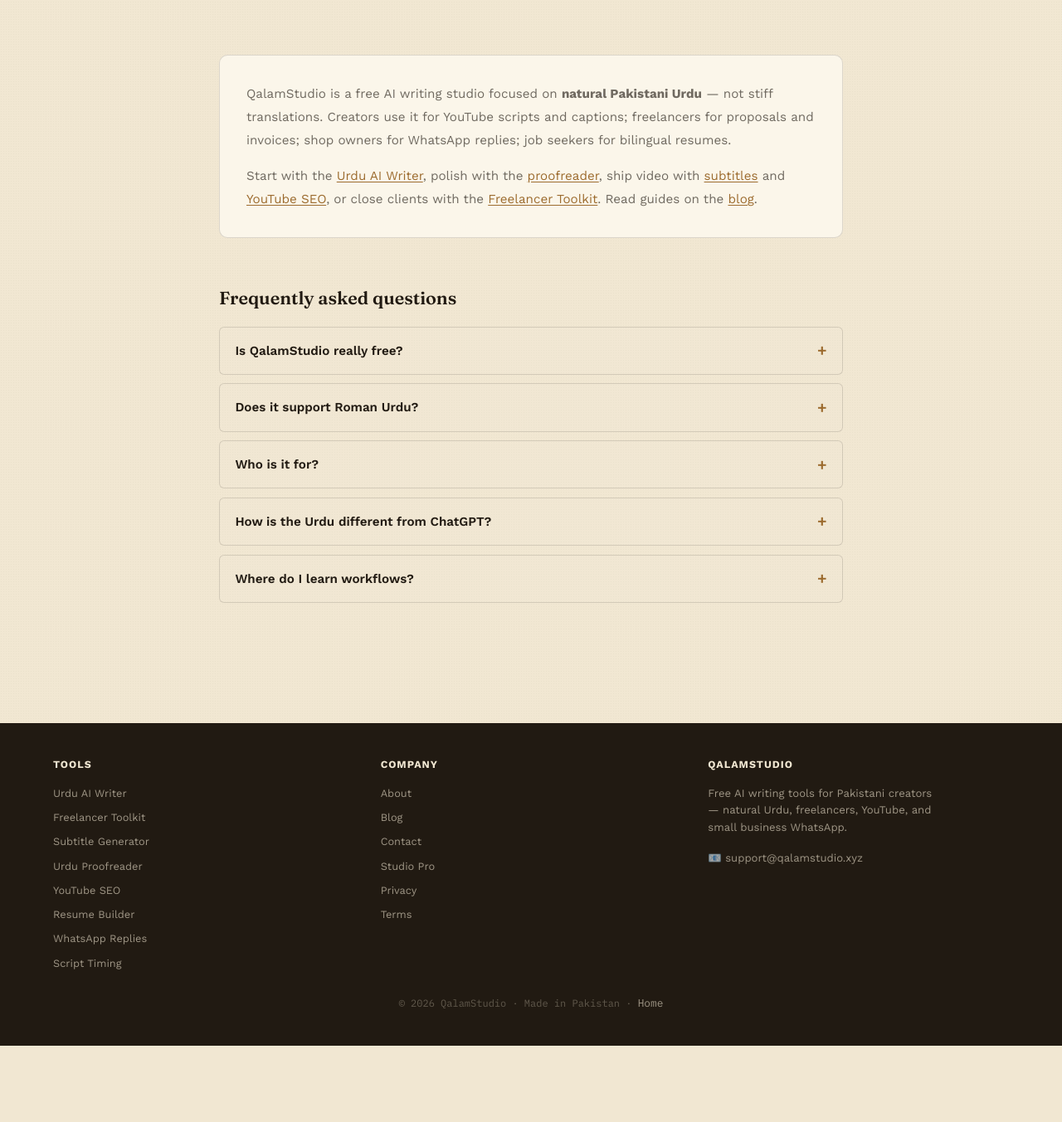
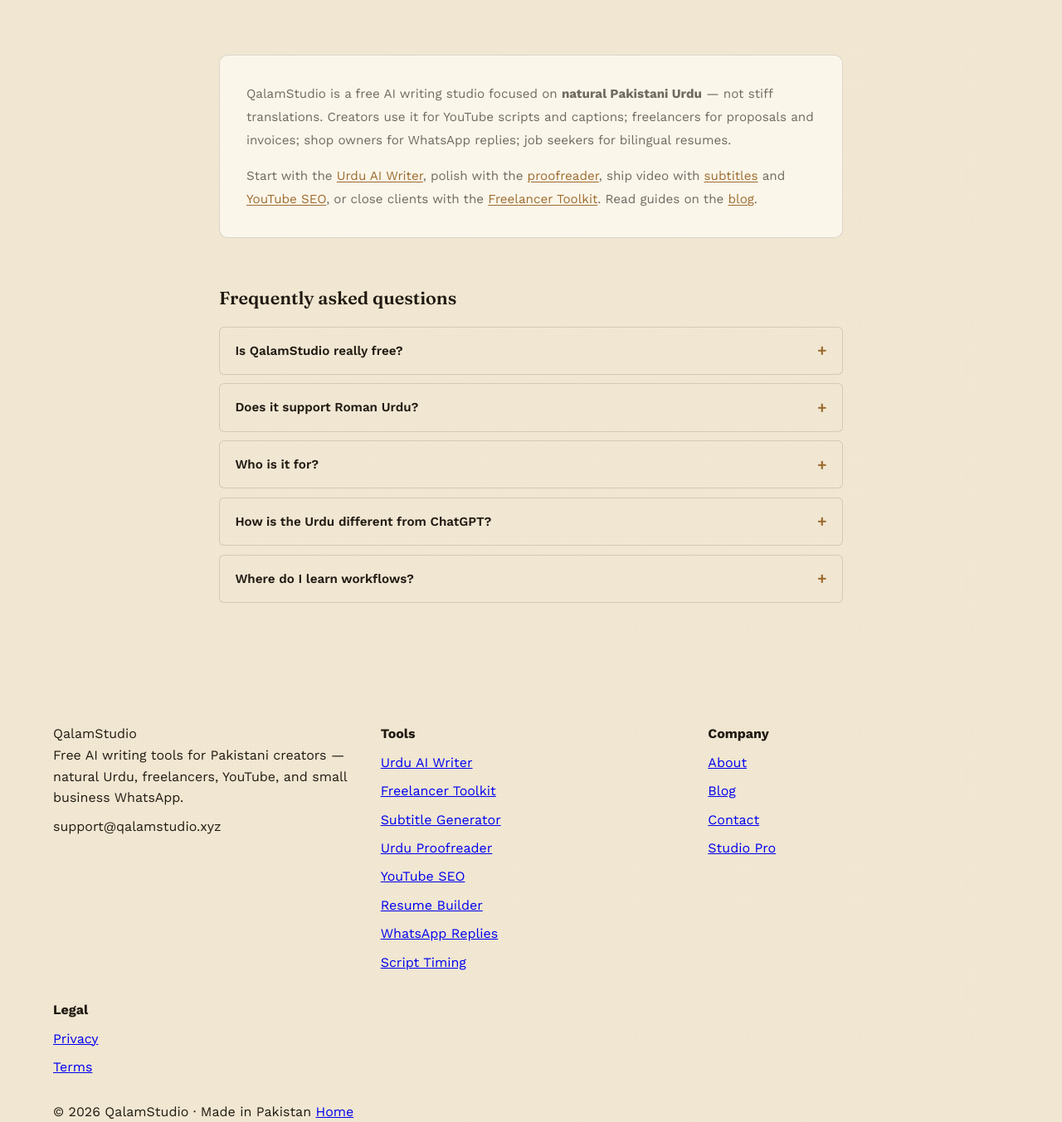
Before and after one commit to faisalchaudhary411/writing-studio, a Flask app: page / in a window 1280 px wide. Shown: the part 2600-3953 px from the top of the page at 83% size. Before the commit the page ends 3861 px from the top, so only its background shows below. Run offline with Flask 3, Linux system fonts and the light colour scheme; some libraries are stand-ins or nearby versions; some web fonts are replaced.

Commit message:
Add files via upload

```diff
--- a/templates/base.html
+++ b/templates/base.html
@@ -31,7 +31,7 @@
   <link rel="icon" type="image/png" sizes="96x96" href="{{ url_for('static', filename='favicons/favicon-96x96.png') }}">
   <link rel="apple-touch-icon" sizes="180x180" href="{{ url_for('static', filename='favicons/apple-touch-icon.png') }}">
   <link rel="manifest" href="{{ url_for('static', filename='favicons/site.webmanifest') }}">
-  <meta name="theme-color" content="#211A12">
+  <meta name="theme-color" content="#F7F6F3">
   {% if session.get('admin_auth') %}<meta name="csrf-token" content="{{ csrf_token() }}">{% endif %}
 
   <!-- Google Search Console -->
@@ -187,36 +187,42 @@
     </div>
 
     <!-- Footer -->
-    <footer class="footer">
+    <footer class="site-footer">
       <div class="container">
         <div class="footer-grid">
-          <div class="footer-col">
-            <div class="footer-heading">Tools</div>
-            <a href="{{ url_for('urdu_writer') }}" class="footer-link">Urdu AI Writer</a>
-            <a href="{{ url_for('freelancer') }}" class="footer-link">Freelancer Toolkit</a>
-            <a href="{{ url_for('subtitles') }}" class="footer-link">Subtitle Generator</a>
-            <a href="{{ url_for('proofread') }}" class="footer-link">Urdu Proofreader</a>
-            <a href="{{ url_for('youtube_seo') }}" class="footer-link">YouTube SEO</a>
-            <a href="{{ url_for('resume') }}" class="footer-link">Resume Builder</a>
-            <a href="{{ url_for('whatsapp_replies') }}" class="footer-link">WhatsApp Replies</a>
-            <a href="{{ url_for('script_timing') }}" class="footer-link">Script Timing</a>
+          <div>
+            <div class="footer-brand">QalamStudio</div>
+            <p class="footer-desc">Free AI writing tools for Pakistani creators — natural Urdu, freelancers, YouTube, and small business WhatsApp.</p>
+            <p class="footer-desc" style="margin-top:0.6rem">support@qalamstudio.xyz</p>
           </div>
           <div class="footer-col">
-            <div class="footer-heading">Company</div>
-            <a href="{{ url_for('about') }}" class="footer-link">About</a>
-            <a href="{{ url_for('blog') }}" class="footer-link">Blog</a>
-            <a href="{{ url_for('contact') }}" class="footer-link">Contact</a>
-            <a href="{{ url_for('request_pro') }}" class="footer-link">Studio Pro</a>
-            <a href="{{ url_for('privacy') }}" class="footer-link">Privacy</a>
-            <a href="{{ url_for('terms') }}" class="footer-link">Terms</a>
+            <h4>Tools</h4>
+            <a href="{{ url_for('urdu_writer') }}">Urdu AI Writer</a>
+            <a href="{{ url_for('freelancer') }}">Freelancer Toolkit</a>
+            <a href="{{ url_for('subtitles') }}">Subtitle Generator</a>
+            <a href="{{ url_for('proofread') }}">Urdu Proofreader</a>
+            <a href="{{ url_for('youtube_seo') }}">YouTube SEO</a>
+            <a href="{{ url_for('resume') }}">Resume Builder</a>
+            <a href="{{ url_for('whatsapp_replies') }}">WhatsApp Replies</a>
+            <a href="{{ url_for('script_timing') }}">Script Timing</a>
           </div>
           <div class="footer-col">
-            <div class="footer-heading">QalamStudio</div>
-            <p class="footer-blurb">Free AI writing tools for Pakistani creators — natural Urdu, freelancers, YouTube, and small business WhatsApp.</p>
-            <p class="footer-blurb" style="margin-top:0.5rem">📧 support@qalamstudio.xyz</p>
+            <h4>Company</h4>
+            <a href="{{ url_for('about') }}">About</a>
+            <a href="{{ url_for('blog') }}">Blog</a>
+            <a href="{{ url_for('contact') }}">Contact</a>
+            <a href="{{ url_for('request_pro') }}">Studio Pro</a>
+          </div>
+          <div class="footer-col">
+            <h4>Legal</h4>
+            <a href="{{ url_for('privacy') }}">Privacy</a>
+            <a href="{{ url_for('terms') }}">Terms</a>
           </div>
         </div>
-        <div class="footer-copy">© {{ year }} QalamStudio · Made in Pakistan · <a href="{{ url_for('landing') }}" class="footer-link" style="display:inline">Home</a></div>
+        <div class="footer-bottom">
+          <span>© {{ year }} QalamStudio · Made in Pakistan</span>
+          <a href="{{ url_for('landing') }}">Home</a>
+        </div>
       </div>
     </footer>
   </div>
--- a/templates/landing.html
+++ b/templates/landing.html
@@ -26,17 +26,13 @@
 <section class="hero">
   <span class="hero-watermark" aria-hidden="true">قلم</span>
   <div class="container">
-    <div class="hero-badge">Pakistan's Free AI Writing Studio</div>
+    <div class="hero-badge">Pakistan’s free AI writing studio</div>
     <h1 class="hero-title">Write in Urdu.<br>Work <em>smarter.</em><br>Get paid faster.</h1>
-    <svg class="hero-stroke" viewBox="0 0 360 20" aria-hidden="true">
-      <path d="M4,14 C60,4 110,18 160,10 C210,2 260,16 356,6" />
-    </svg>
-    <p class="hero-subtitle">AI Urdu writer · Freelancer toolkit · Subtitles · Proofreader · YouTube SEO · Resume · WhatsApp replies<br>All free. No signup. No credit card.</p>
+    <p class="hero-subtitle">AI Urdu writer, freelancer toolkit, subtitles, proofreader, YouTube SEO, resume builder & WhatsApp replies — all free, no signup required.</p>
     <div class="hero-actions">
-      <a href="{{ url_for('urdu_writer') }}" class="btn btn-primary btn-lg">Urdu Writer</a>
-      <a href="{{ url_for('freelancer') }}" class="btn btn-secondary btn-lg">Freelancer</a>
-      <a href="{{ url_for('subtitles') }}" class="btn btn-secondary btn-lg">Subtitles</a>
-      <a href="{{ url_for('proofread') }}" class="btn btn-secondary btn-lg">Proofread</a>
+      <a href="{{ url_for('urdu_writer') }}" class="btn btn-primary btn-lg">Start writing</a>
+      <a href="{{ url_for('freelancer') }}" class="btn btn-secondary btn-lg">Freelancer tools</a>
+      <a href="#tools" class="btn btn-ghost btn-lg">See all tools</a>
     </div>
   </div>
 </section>
```
